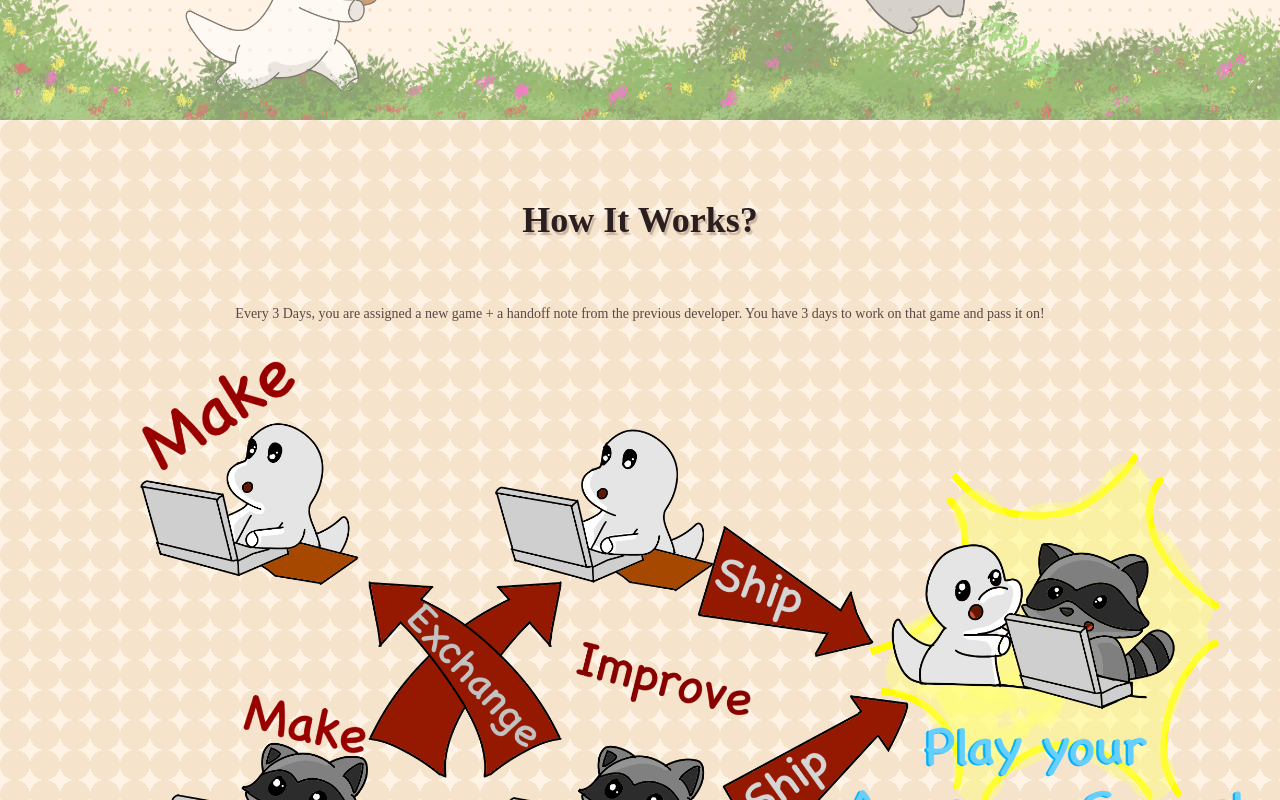
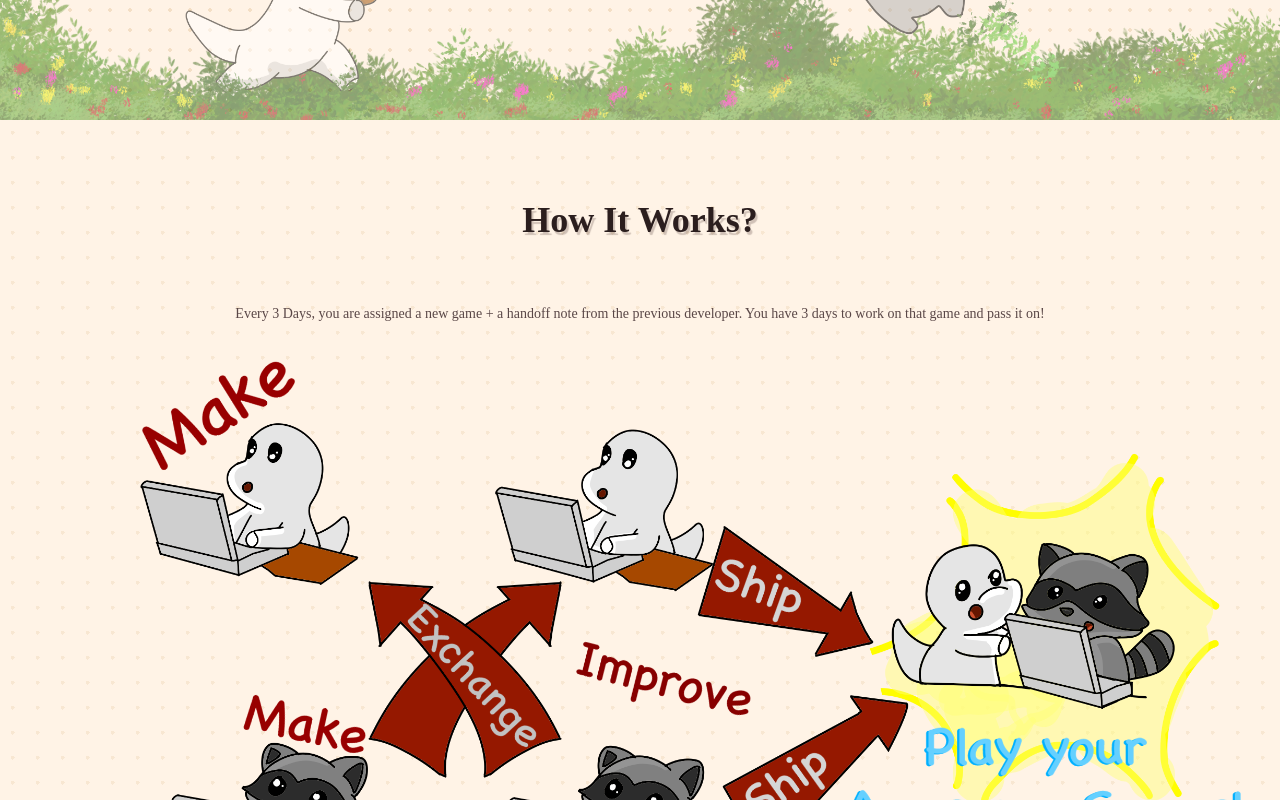
Before and after one commit to abc-is-here/Hot-potato, a React (Vite) app in the folder hot-potato/: page / in a window 1280 px wide. Shown: the part 680-1480 px from the top of the page. Built offline with nearby package versions, Linux system fonts and the light colour scheme; a web font is replaced by a local one.

Commit message:
fire loops now

```diff
--- a/hot-potato/src/App.jsx
+++ b/hot-potato/src/App.jsx
@@ -42,7 +42,7 @@ function App() {
           <div className="relative">
             <h1 className="text-5xl font-bold mb-2">H _ t Potato</h1>
             <img
-              src="/fire.GIF"
+              src="/fire.gif"
               alt=""
               className="absolute -left-9 -top-28 w-64 pointer-events-none"
             />
@@ -85,7 +85,7 @@ function App() {
 
       <section className="relative min-h-screen bg-[#fff3e6] py-20 px-6 text-center overflow-hidden">
 
-        <div className="absolute inset-0 bg-[radial-gradient(circle,_#e8caa4_15px,_transparent_15px)] [background-size:30px_30px] opacity-40" />
+        <div className="absolute inset-0 bg-[radial-gradient(circle,_#e8caa4_2px,_transparent_2px)] [background-size:25px_25px] opacity-30" />
 
         <div className="relative z-10">
           <h1 className="text-4xl font-bold mb-16 text-[#2b1e1e]">
@@ -97,7 +97,6 @@ function App() {
             previous developer. You have 3 days to work on that game and pass it
             on!
           </p>
-
           <img src="/How.PNG" alt="" className="w-full mt-6" />
 
           <div className="max-w-3xl mx-auto mt-8">
```
Also changed, not shown: hot-potato/public/fire.GIF.
